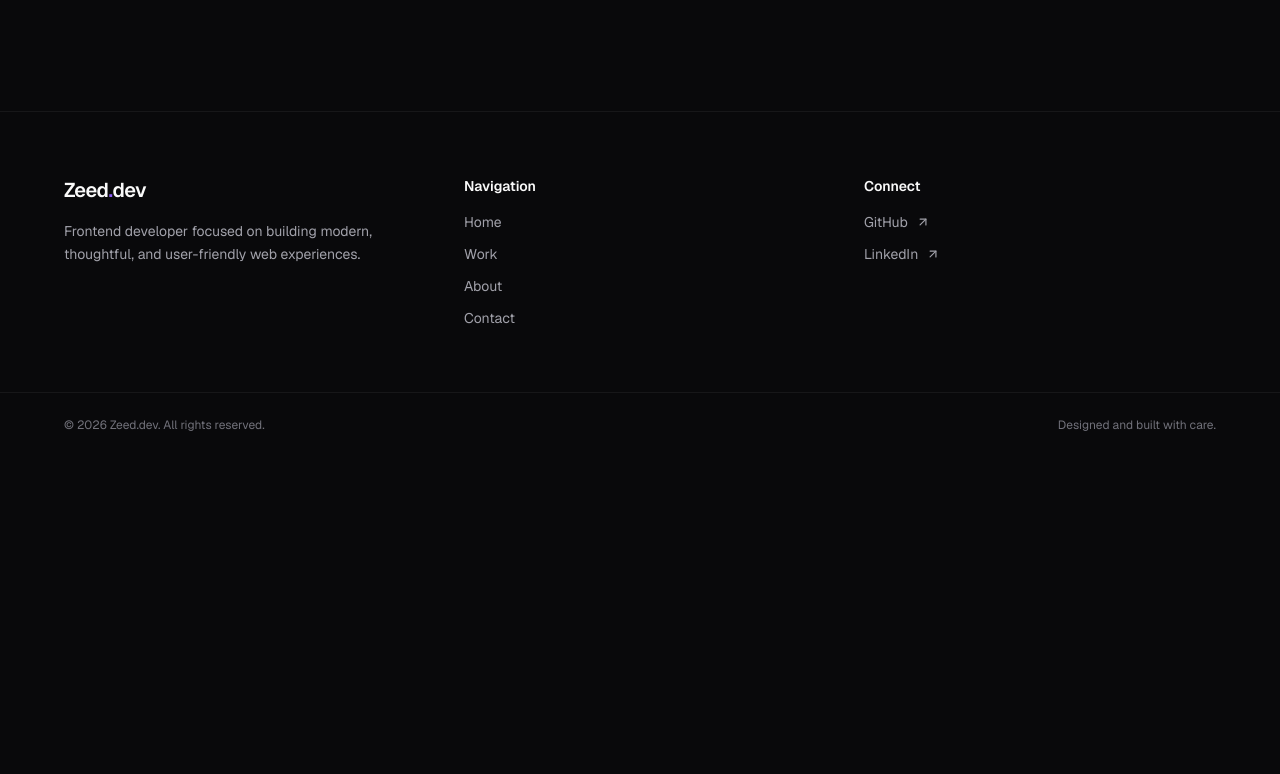
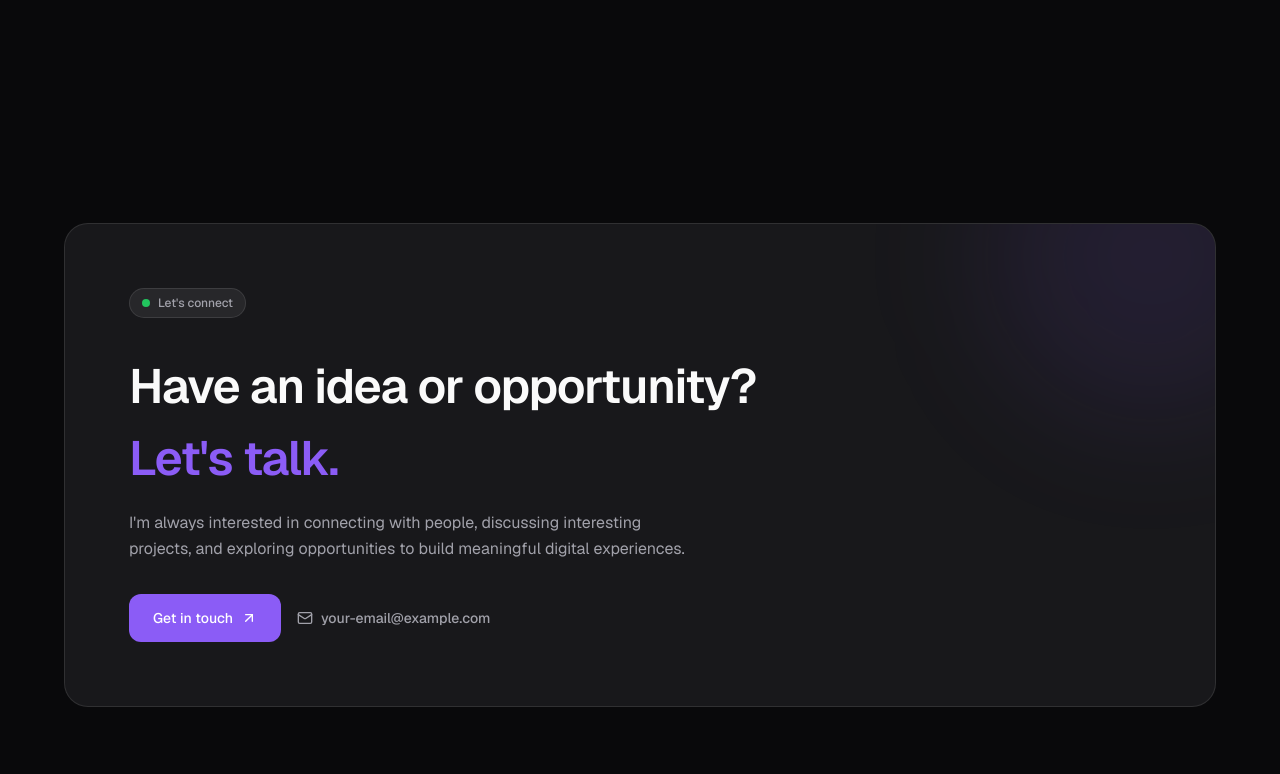
Before and after one commit to WinHtetZaw/zeed-portfolio, a Next.js app: page / in a window 1280 px wide. Shown: the part 4326-5100 px from the top of the page. Before the commit the page ends 4783 px from the top, so only its background shows below. Built offline with nearby package versions, Linux system fonts and the light colour scheme.

Commit message:
style(ui): complete home page sections

```diff
--- a/src/app/(portfolio)/page.tsx
+++ b/src/app/(portfolio)/page.tsx
@@ -1,4 +1,5 @@
 import AboutPreview from "@/features/home/components/about-preview";
+import { ContactCTA } from "@/features/home/components/contact-cta";
 import { DevelopmentApproach } from "@/features/home/components/development-approach";
 import { HeroSection } from "@/features/home/components/hero-section";
 import { SelectedProjects } from "@/features/home/components/selected-projects";
@@ -16,6 +17,8 @@ export default function Home() {
       <TechStack />
 
       <DevelopmentApproach />
+
+      <ContactCTA />
     </>
   );
 }
--- /dev/null
+++ b/src/features/home/components/contact-cta.tsx
@@ -0,0 +1,58 @@
+import Link from "next/link";
+import { ArrowUpRight, Mail } from "lucide-react";
+
+import Section from "@/components/ui/section";
+
+export function ContactCTA() {
+  return (
+    <Section id="contact">
+      <div className="relative overflow-hidden rounded-3xl border border-border bg-surface p-8 sm:p-12 lg:p-16">
+        {/* Decorative background glow */}
+        <div
+          aria-hidden="true"
+          className="pointer-events-none absolute -right-24 -top-32 size-80 rounded-full bg-accent/10 blur-3xl"
+        />
+
+        <div className="relative z-10 flex flex-col items-start gap-8">
+          <div className="flex items-center gap-2 rounded-full border border-border bg-surface-elevated px-3 py-1.5">
+            <span className="size-2 rounded-full bg-success" />
+            <span className="text-xs font-medium text-foreground-secondary">
+              Let's connect
+            </span>
+          </div>
+
+          <div className="max-w-2xl space-y-4">
+            <h2 className="text-(length:--text-heading) font-semibold tracking-tight">
+              Have an idea or opportunity?
+              <span className="text-accent"> Let's talk.</span>
+            </h2>
+
+            <p className="max-w-xl text-base leading-relaxed text-foreground-secondary">
+              I'm always interested in connecting with people, discussing
+              interesting projects, and exploring opportunities to build
+              meaningful digital experiences.
+            </p>
+          </div>
+
+          <div className="flex flex-col gap-4 sm:flex-row sm:items-center">
+            <Link
+              href="/contact"
+              className="inline-flex h-12 items-center justify-center gap-2 rounded-lg bg-accent px-6 text-sm font-medium text-white transition-colors duration-200 hover:bg-accent-hover focus-visible:outline-none focus-visible:ring-2 focus-visible:ring-ring focus-visible:ring-offset-2 focus-visible:ring-offset-surface"
+            >
+              Get in touch
+              <ArrowUpRight size={16} />
+            </Link>
+
+            <a
+              href="mailto:your-email@example.com"
+              className="inline-flex items-center gap-2 text-sm font-medium text-foreground-secondary transition-colors hover:text-foreground"
+            >
+              <Mail size={16} />
+              your-email@example.com
+            </a>
+          </div>
+        </div>
+      </div>
+    </Section>
+  );
+}
```
